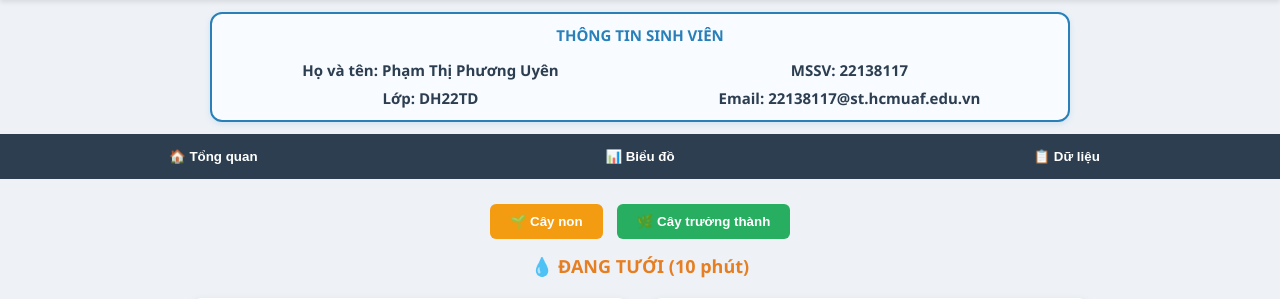
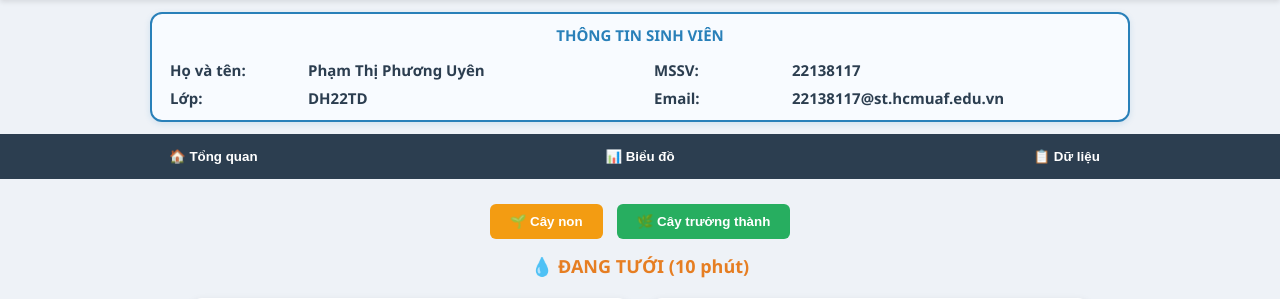
Before and after one commit to phuonguyenne/hydroponic-tds-2, a PHP site: page / in a window 1280 px wide. Shown: the part 164-463 px from the top of the page. Run offline with PHP 8.4, Linux system fonts and the light colour scheme; data comes from the database, SQL or seed files in the repository; data that the repository does not hold is empty.

Commit message:
Align student info labels in two-column card.
Co-authored-by: Cursor <cursoragent@cursor.com>

```diff
--- a/index.php
+++ b/index.php
@@ -33,10 +33,10 @@ text-transform:uppercase;
 .student-info{
 display:grid;
 grid-template-columns:repeat(2,minmax(0,1fr));
-column-gap:18px;
+column-gap:28px;
 row-gap:6px;
 width:90%;
-max-width:860px;
+max-width:980px;
 margin:12px auto;
 padding:10px 18px;
 border:2px solid #2980b9;
@@ -60,10 +60,11 @@ margin-bottom:6px;
 }
 .student-info-row{
 display:flex;
-justify-content:center;
-gap:4px;
+justify-content:flex-start;
+gap:8px;
 }
 .student-info-label{
+min-width:130px;
 font-weight:700;
 }
 @media(max-width:700px){
```
